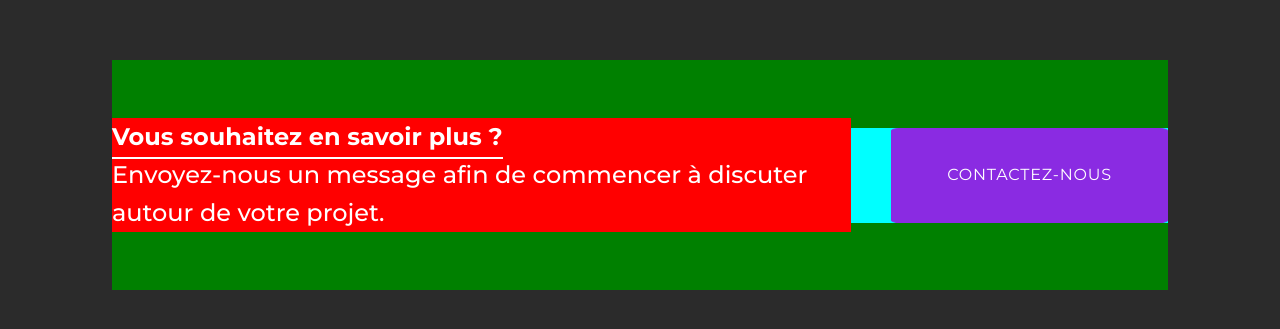
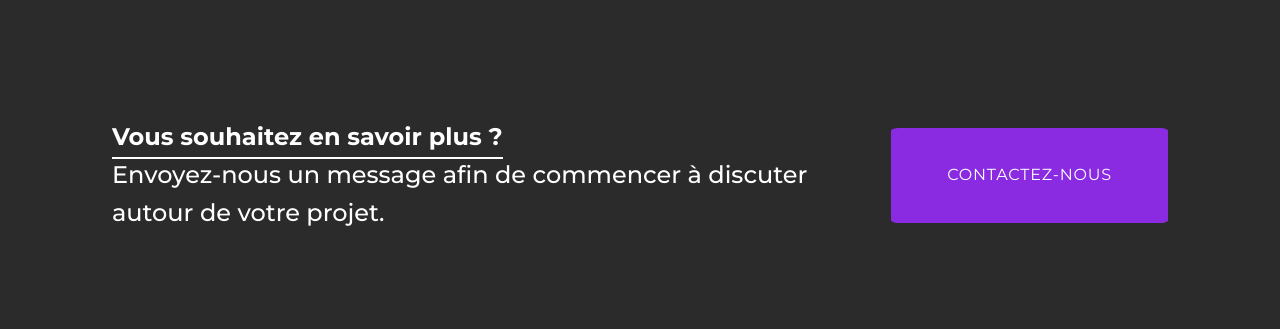
Before and after one commit to The-JW-Corp/JW-Corp-react, a React (Create React App) app: page / in a window 1280 px wide. Shown: the part 225-554 px from the top of the page. Built offline with nearby package versions, Linux system fonts and the light colour scheme.

Commit message:
Mise en commentaire des background
Il faut ensuite mettre les bonnes couleurs d'arrière plan

```diff
--- a/src/components/Cta/Cta.css
+++ b/src/components/Cta/Cta.css
@@ -104,25 +104,25 @@
 @media (min-width: 1024px) {
   .cta-wrap {
     width: 950px;
-    background-color: blue;
+/*     background-color: blue; */
   }
   .cta-text {
     width: 700px;
-    background-color: red;
+/*     background-color: red; */
   }
 }
 @media (min-width: 1200px) {
     .cta-wrap{
         flex-direction: row;
         align-items: center;
-        background-color: green;
+/*         background-color: green; */
         width: 1056px;
     }
     .cta-text{
         width: 70%;
     }
     .cta-wrap-button{
-        background-color: aqua;
+/*      background-color: aqua; */
         width: 30%;
     }
 }
```
